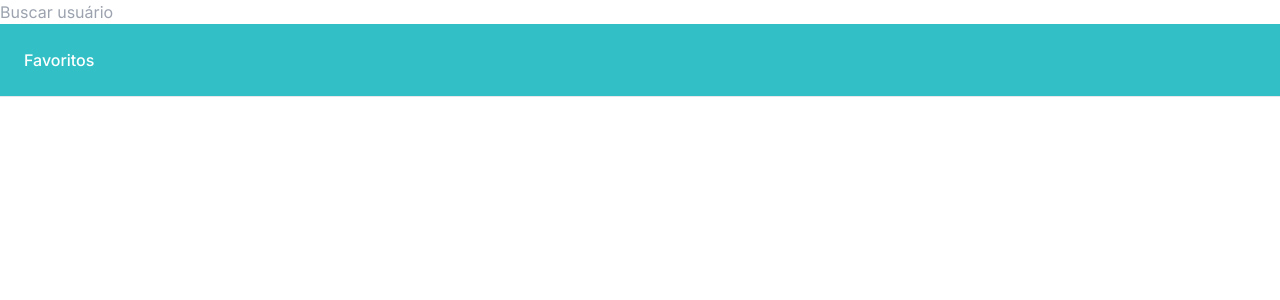
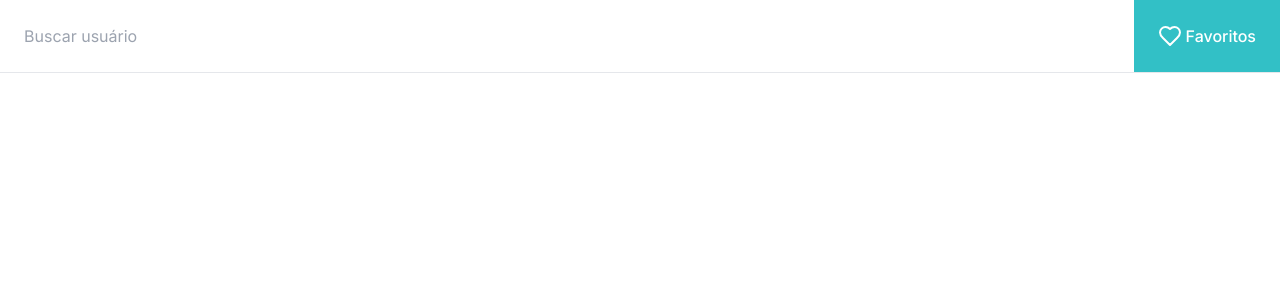
Before and after one commit to israelgms/repo-list, a Next.js app: page / in a window 1280 px wide. Shown: the top 300 px of the page. Built offline with nearby package versions, Linux system fonts and the light colour scheme.

Commit message:
feat: add lucide dependencie for icons

```diff
--- a/src/components/Header.tsx
+++ b/src/components/Header.tsx
@@ -1,17 +1,23 @@
+import { Heart } from "lucide-react";
 import Link from "next/link";
 
 export function Header({}) {
   return (
-    <div>
-      <input type="text" placeholder="Buscar usuário" />
+    <header>
+      <div className="flex justify-between pl-6">
+        <input type="text" placeholder="Buscar usuário" />
 
-      <Link href="/favorites">
-        <div className="bg-primary p-6 text-secondary-LIGHT font-medium">
-          Favoritos
-        </div>
-      </Link>
+        <nav>
+          <Link href="/favorites">
+            <div className="flex gap-1 bg-primary p-6 text-secondary-LIGHT font-medium">
+              <Heart />
+              Favoritos
+            </div>
+          </Link>
+        </nav>
+      </div>
 
-      <hr></hr>
-    </div>
+      <hr />
+    </header>
   );
 }
```
Also changed, not shown: package.json (+6 -5 lines), 1 other file (tests, documents, lock files or other folders).
